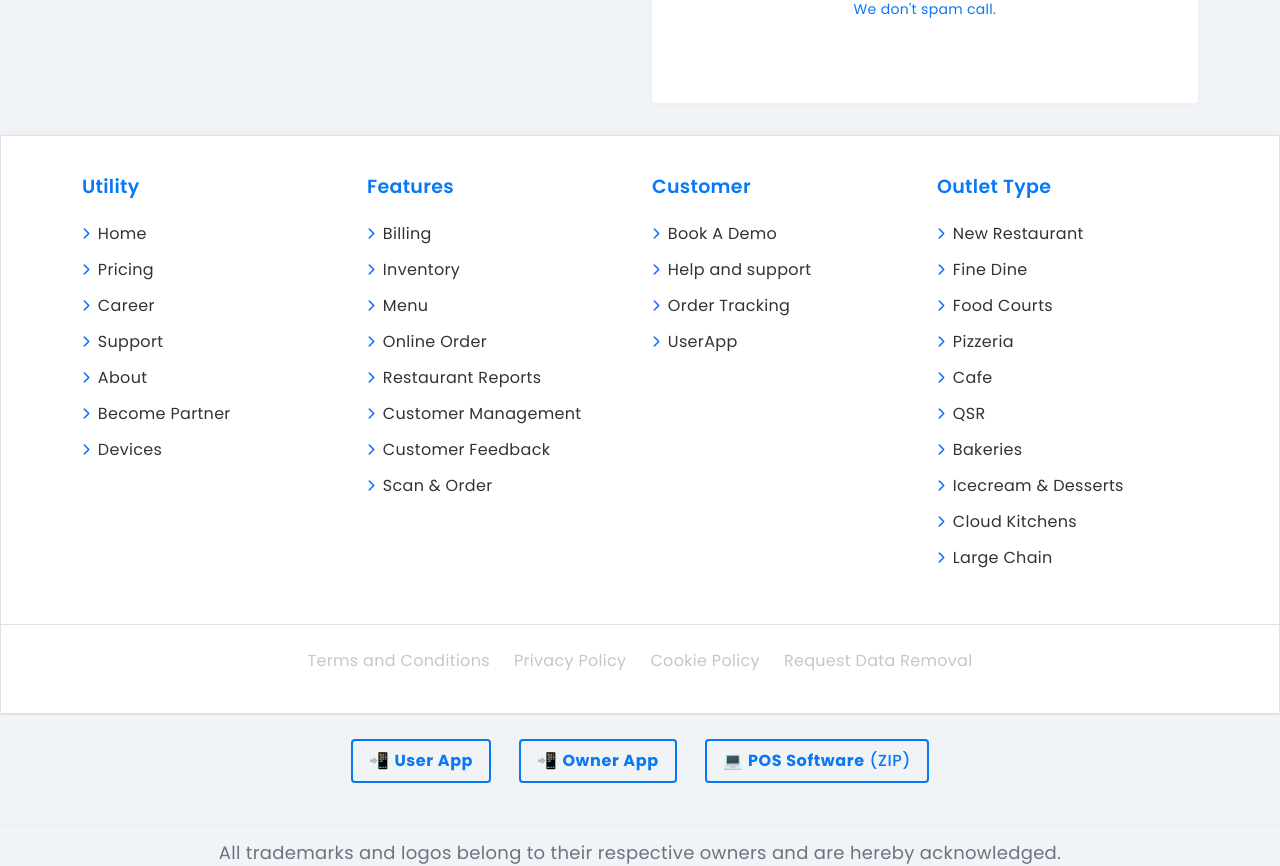
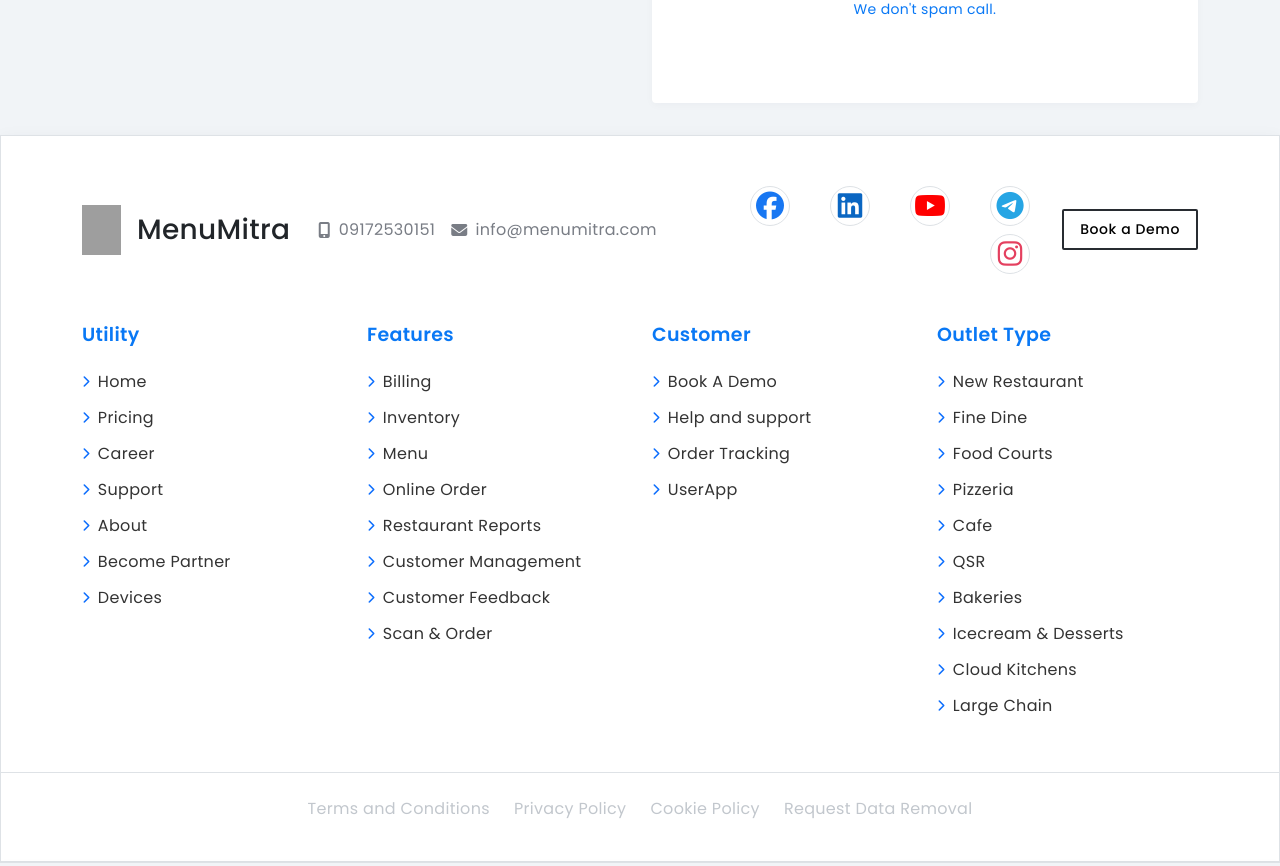
Before and after one commit to Shekru-Labs-India/menumitra_website, a React (Create React App) app: page / in a window 1280 px wide. Shown: the part 6872-7738 px from the top of the page. Built offline with nearby package versions, Linux system fonts and the light colour scheme; grey boxes are pictures that could not be loaded.

Commit message:
footer changes

```diff
--- a/src/components/BookDemo.jsx
+++ b/src/components/BookDemo.jsx
@@ -87,129 +87,7 @@ const BookDemo = () => {
   return (
     <>
       <Header />
-      <div className="container">
-      <section id="pricing-plans" className="xl">
 
-        <div className="row v-center">
-          <div className="col-lg-6 tablet-lg-top-45 d-none d-sm-block">
-            <img
-              src="https://02adc572.rocketcdn.me/wp-content/uploads/2024/01/leads.png"
-              className="img-fluid w-75 h-auto"
-              alt=""
-            />
-          </div>
-          <div className="col-lg-6">
-            <div className="promo-box p-50">
-              <h4 className="text-start mb-50">Get an Instant demo by our experts</h4>
-              <form
-                className="needs-validation"
-                id="form-validation3"
-                noValidate="novalidate"
-                onSubmit={handleSubmit}
-              >
-                <div className="row">
-                  <div className="col-md-6">
-                    <div className="form-group">
-                    {/* <label htmlFor="contact-city3"><span className="text-danger">*</span>Name </label> */}
-
-                      <input
-                        type="text"
-                        className="form-control"
-                        id="contact-name3"
-                        name="name"
-                        value={formData.name}
-                        onChange={handleChange}
-                        placeholder="* Full Name"
-                        required
-                      />
-                    </div>
-                  </div>
-                  <div className="col-md-6">
-                    <div className="form-group">
-                      <input
-                        type="number"
-                        className="form-control"
-                        id="contact-email3"
-                        name="mobile"
-                        value={formData.mobile}
-                        onChange={handleChange}
-                        placeholder="* Mobile Number"
-                        required
-                      />
-                    </div>
-                  </div>
-                  <div className="col-md-6">
-                    <div className="form-group">
-                      <input
-                        type="text"
-                        className="form-control"
-                        id="contact-email3"
-                        name="city"
-                        value={formData.city}
-                        onChange={handleChange}
-                        placeholder="* City"
-                        required
-                      />
-                    </div>
-                  </div>
-                 <div className="col-md-6"></div>
-
-   <div className="col-md-6">
-                    <div className="form-group">
-                      <input
-                        type="text"
-                        className="form-control"
-                        id="contact-subject3"
-                        name="outletName"
-                        value={formData.outletName}
-                        onChange={handleChange}
-                        placeholder="* Outlet Name"
-                      />
-                    </div>
-                  </div>
-
-                  <div className="col-md-6">
-                    <div className="form-group">
-                      <select
-                        className="form-control"
-                        id="contact-order-type"
-                        name="orderType"
-                        value={formData.orderType}
-                        onChange={handleChange}
-                        required
-                      >
-                        <option value="">* Outlet Type</option>
-                        <option value="Restaurant">Restaurant</option>
-                        <option value="fine_dine">Fine Dine</option>
-                        <option value="food_courts">Food Courts</option>
-                        <option value="pizzeria">Pizzeria</option>
-                        <option value="cafe">Cafe</option>
-                        <option value="qsr">QSR</option>
-                        <option value="bakeries">Bakeries</option>
-                        <option value="icecream">Icecream & Desserts</option>
-                        <option value="cloud_kitchens">Cloud Kitchens</option>
-                        <option value="large_chain">Large Chain</option>
-                      </select>
-                    </div>
-                  </div>
-
-                  <div className="col-12">
-                  <button type="submit "disabled= {loading} className="btn btn-primary btn-submit">
-  <i className="fas fa-rocket me-2"></i> Submit
-</button>
-
-  <p className="mt-1 text-primary text-center" style={{ fontSize: '14px' }}>
-    We don’t spam  call.
-  </p>
-</div>
-
-                </div>
-              </form>
-            </div>
-          </div>
-        </div>
-      </section>
-      </div>
       <Form/>
       <Footer />
     </>
--- a/src/components/Footer.css
+++ b/src/components/Footer.css
@@ -4,7 +4,20 @@
   background: #fff;
 }
 
-/* Top Section Responsive Layout */
+.pt-50 {
+  padding-top: 50px;
+}
+
+.pb-50 {
+  padding-bottom: 50px;
+}
+
+/* Single Widget */
+.single-widget {
+  width: 100%;
+}
+
+/* Top Section with Logo, Contact, and Social Media */
 .footer-info-wrapper {
   display: flex;
   flex-wrap: wrap;
@@ -22,11 +35,31 @@
   margin: 0;
   list-style: none;
   flex-wrap: wrap;
-  gap: 0.75rem;
+  gap: 0.5rem;
 }
 
 .social-icon li {
   margin: 0;
+}
+
+.social-icon li a {
+  display: flex;
+  align-items: center;
+  justify-content: center;
+  text-decoration: none;
+  transition: transform 0.3s ease;
+}
+
+.social-icon li a:hover {
+  transform: translateY(-3px);
+}
+
+.social-icon li a i {
+  width: 40px;
+  height: 40px;
+  display: flex;
+  align-items: center;
+  justify-content: center;
 }
 
 /* Links Section */
@@ -112,18 +145,24 @@
 
   .footer-info-wrapper {
     flex-direction: column;
-    align-items: flex-start;
+    align-items: center;
+    text-align: center;
     gap: 1rem;
-    margin-bottom: 1.5rem;
   }
 
   .footer-info-wrapper > div {
     width: 100%;
+    display: flex;
+    justify-content: center;
   }
 
   .social-icon {
-    justify-content: flex-start;
-    margin: 0.5rem 0;
+    justify-content: center;
+    gap: 0.25rem;
+  }
+
+  .social-icon li a i {
+    margin: 0 0.5rem;
   }
 
   .single-widget {
@@ -147,6 +186,11 @@
     width: 100%;
     max-width: none;
     margin: 0.25rem 0;
+  }
+
+  .single-widget > div {
+    flex-direction: column;
+    gap: 1.5rem;
   }
 }
 
--- a/src/components/Footer.jsx
+++ b/src/components/Footer.jsx
@@ -6,8 +6,75 @@ import './Footer.css';
 const Footer = () => {
   return (
     <>
-      <section className="footer-top-area bg-white border border-top shadow-lg">
+      <section className="footer-top-area bg-white border border-top shadow-lg pt-50">
           <div className="container">
+            {/* Top Section with Logo, Contact, and Social Media */}
+            <div className="col-lg-12 col-sm-6 col-md-6 pb-50">
+              <div className="single-widget">
+                <div className="d-flex flex-column flex-sm-row align-items-center justify-content-between gap-3">
+                  {/* Logo and Name */}
+                  <div className="d-flex align-items-center">
+                    <Link to="/">
+                      <img
+                        src={menumitra}
+                        alt="MenuMitra-Logo"
+                        style={{ width: "50px", height: "50px" }}
+                      />
+                    </Link>
+                    <Link className="ms-3" to="/">
+                      <div className="fs-3 navbar-brand text-dark">
+                        MenuMitra
+                      </div>
+                    </Link>
+                  </div>
+
+                  <div className="d-flex align-items-center">
+                    <i className="fas fa-mobile-alt me-2" />
+                    <span>09172530151</span>
+                  </div>
+
+                  <div className="d-flex align-items-center">
+                    <i className="fa fa-envelope me-2" />
+                    <span>info@menumitra.com</span>
+                  </div>
+
+                  {/* Social Icons */}
+                  <ul className="social-icon d-flex align-items-center m-0 gap-2">
+                    <li>
+                      <Link to="https://www.facebook.com/share/x5wymXr6w7W49vaQ/?mibextid=qi2Omg" target="_blank" rel="noreferrer">
+                        <i className="fa-brands fa-facebook fs-3 border rounded-circle p-2 mx-3" style={{ color: "#1877F2", borderColor: "#1877F2" }}></i>
+                      </Link>
+                    </li>
+                    <li>
+                      <Link to="https://www.linkedin.com/company/102429337/admin/dashboard/" target="_blank" rel="noreferrer">
+                        <i className="fa-brands fa-linkedin fs-3 border rounded-circle p-2 mx-3" style={{ color: "#0A66C2", borderColor: "#0A66C2" }}></i>
+                      </Link>
+                    </li>
+                    <li>
+                      <Link to="https://www.youtube.com/@menumitra" target="_blank" rel="noreferrer">
+                        <i className="fa-brands fa-youtube fs-3 border rounded-circle p-2 mx-3" style={{ color: "#FF0000", borderColor: "#FF0000" }}></i>
+                      </Link>
+                    </li>
+                    <li>
+                      <Link to="https://t.me/MenuMitra" target="_blank" rel="noreferrer">
+                        <i className="fa-brands fa-telegram fs-3 border rounded-circle p-2 mx-3" style={{ color: "#26A5E4", borderColor: "#26A5E4" }}></i>
+                      </Link>
+                    </li>
+                    <li>
+                      <Link to="https://www.instagram.com/menumitra/" target="_blank" rel="noreferrer">
+                        <i className="fa-brands fa-instagram fs-3 border rounded-circle p-2 mx-3" style={{ color: "#E4405F", borderColor: "#E4405F" }}></i>
+                      </Link>
+                    </li>
+                  </ul>
+
+                  {/* Book Demo Button */}
+                  <Link className="btn btn-outline-dark btn-sm px-3 py-2" to="/book_demo">
+                    Book a Demo
+                  </Link>
+                </div>
+              </div>
+            </div>
+
             {/* Links Sections */}
             <div className="row">
               <div className="col-12 col-md-3">
@@ -72,6 +139,7 @@ const Footer = () => {
               </div>
             </div>
           </div>
+
           {/* Footer Links */}
           <div className="d-flex flex-column flex-md-row justify-content-center align-items-center gap-4 mt-4 pt-4 border-top">
             <Link className="text-secondary" to="/terms_conditions">Terms and Conditions</Link>
@@ -80,7 +148,6 @@ const Footer = () => {
             <Link className="text-secondary" to="/request_data_removal">Request Data Removal</Link>
           </div>
       </section>
-
 
       {/* App Downloads Section */}
       <section className="bg-light py-4 border-top shadow-sm">
```
Lines whose indentation alone changed are shown as unchanged.
